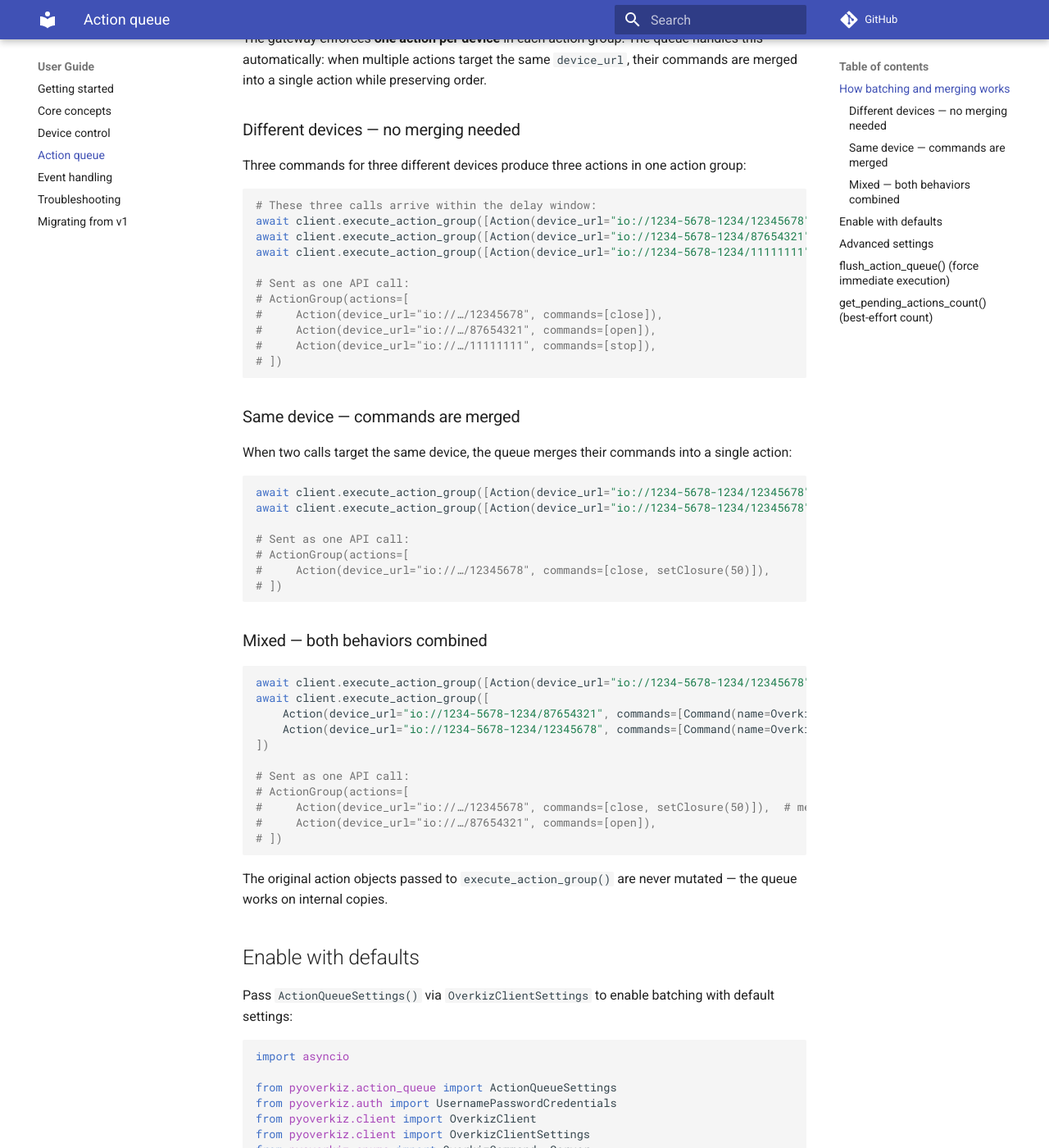
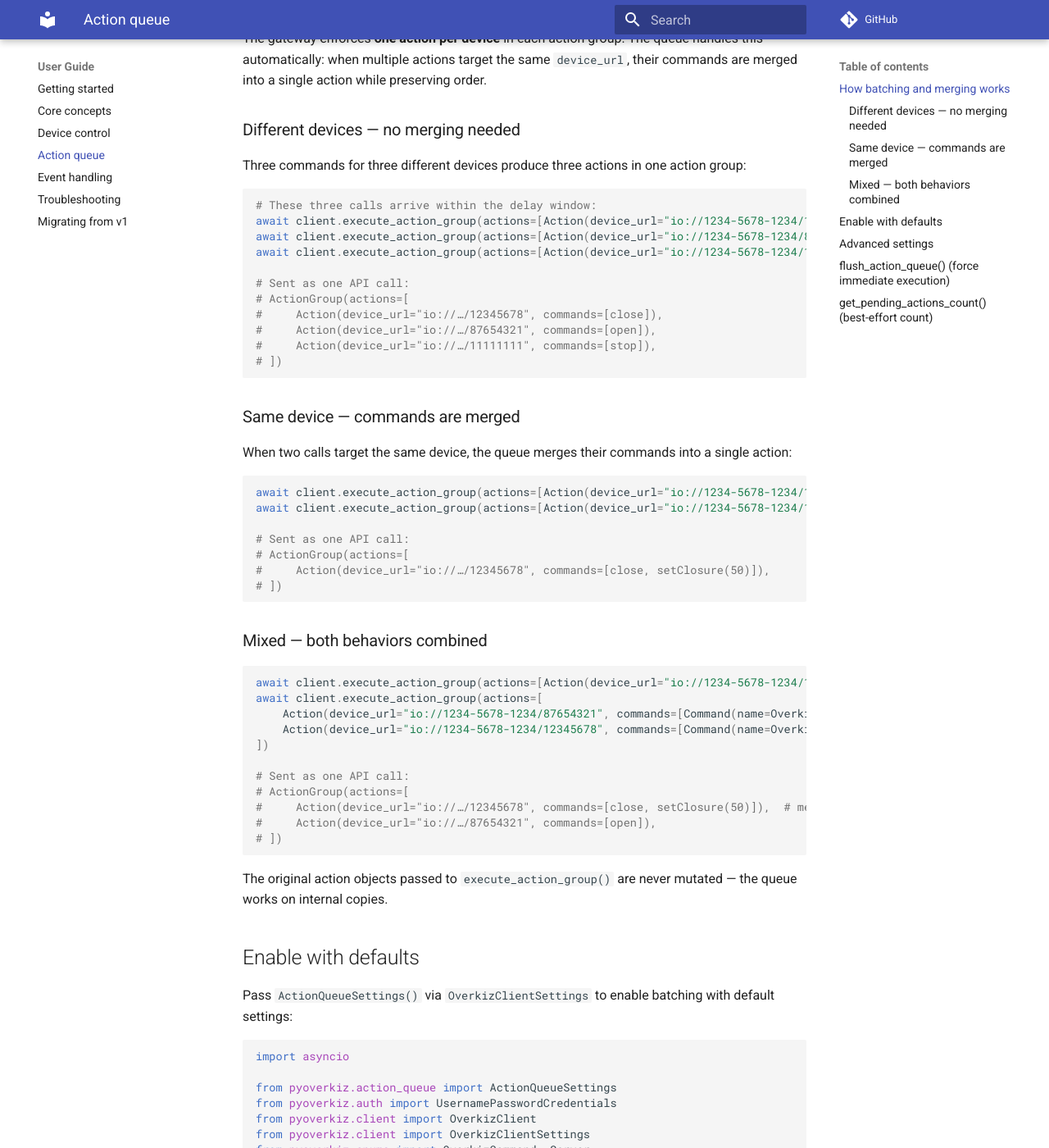
Before and after one commit to iMicknl/python-overkiz-api, an MkDocs documentation site: the page built from docs/action-queue.md, in a window 1280 px wide and 1400 px high, scrolled down 563 px. Shown: the whole window at 82% size. Built offline with MkDocs 1.6.1 and Material for MkDocs 9.7.7, drawn with Linux system fonts in a browser that asks for light colours; comment, search, counter and statistics services are not loaded; some of the changed text lies outside the part shown.

Commit message:
refactor(client)!: keyword-only execute_action_group and typed gateway-selection error (#2120)
## Summary

Final API-polish items before tagging 2.0.0. Both are breaking, so
they're locked in now rather than after release.

- **`execute_action_group()` is keyword-only** —
`actions`/`mode`/`label` must be passed by name, matching the
keyword-only constructor. Updated all callers, doc examples, and the
migration guide.
- **Gateway selection raises `UnsupportedOperationError`** —
`discover_gateways()` / `select_gateway()` previously raised a bare
`TypeError`. They now raise `UnsupportedOperationError` (in the
`BaseOverkizError` hierarchy), so they're catchable alongside other
Overkiz errors.

Also clarified the `open_local_pairing()` docstring. We probed the live
endpoint against both Somfy and Atlantic — both return an empty `{}` on
success — but the response shape under other conditions is unconfirmed,
so the return type stays `Any` and the raw response is passed through
untouched (can be narrowed in a 2.x minor without breaking callers).

## Test plan

- `pytest` — 518 passed
- `ruff check` / `ruff format` — clean
- pre-commit hooks (incl. mypy) pass

````diff
--- a/docs/action-queue.md
+++ b/docs/action-queue.md
@@ -18,9 +18,9 @@
 
 ```python
 # These three calls arrive within the delay window:
-await client.execute_action_group([Action(device_url="io://1234-5678-1234/12345678", commands=[Command(name=OverkizCommand.CLOSE)])])
-await client.execute_action_group([Action(device_url="io://1234-5678-1234/87654321", commands=[Command(name=OverkizCommand.OPEN)])])
-await client.execute_action_group([Action(device_url="io://1234-5678-1234/11111111", commands=[Command(name=OverkizCommand.STOP)])])
+await client.execute_action_group(actions=[Action(device_url="io://1234-5678-1234/12345678", commands=[Command(name=OverkizCommand.CLOSE)])])
+await client.execute_action_group(actions=[Action(device_url="io://1234-5678-1234/87654321", commands=[Command(name=OverkizCommand.OPEN)])])
+await client.execute_action_group(actions=[Action(device_url="io://1234-5678-1234/11111111", commands=[Command(name=OverkizCommand.STOP)])])
 
 # Sent as one API call:
 # ActionGroup(actions=[
@@ -35,8 +35,8 @@
 When two calls target the same device, the queue merges their commands into a single action:
 
 ```python
-await client.execute_action_group([Action(device_url="io://1234-5678-1234/12345678", commands=[Command(name=OverkizCommand.CLOSE)])])
-await client.execute_action_group([Action(device_url="io://1234-5678-1234/12345678", commands=[Command(name=OverkizCommand.SET_CLOSURE, parameters=[50])])])
+await client.execute_action_group(actions=[Action(device_url="io://1234-5678-1234/12345678", commands=[Command(name=OverkizCommand.CLOSE)])])
+await client.execute_action_group(actions=[Action(device_url="io://1234-5678-1234/12345678", commands=[Command(name=OverkizCommand.SET_CLOSURE, parameters=[50])])])
 
 # Sent as one API call:
 # ActionGroup(actions=[
@@ -47,8 +47,8 @@
 ### Mixed — both behaviors combined
 
 ```python
-await client.execute_action_group([Action(device_url="io://1234-5678-1234/12345678", commands=[Command(name=OverkizCommand.CLOSE)])])
-await client.execute_action_group([
+await client.execute_action_group(actions=[Action(device_url="io://1234-5678-1234/12345678", commands=[Command(name=OverkizCommand.CLOSE)])])
+await client.execute_action_group(actions=[
     Action(device_url="io://1234-5678-1234/87654321", commands=[Command(name=OverkizCommand.OPEN)]),
     Action(device_url="io://1234-5678-1234/12345678", commands=[Command(name=OverkizCommand.SET_CLOSURE, parameters=[50])]),
 ])
@@ -91,8 +91,8 @@
     commands=[Command(name=OverkizCommand.OPEN)],
 )
 
-task1 = asyncio.create_task(client.execute_action_group([action1]))
-task2 = asyncio.create_task(client.execute_action_group([action2]))
+task1 = asyncio.create_task(client.execute_action_group(actions=[action1]))
+task2 = asyncio.create_task(client.execute_action_group(actions=[action2]))
 exec_id1, exec_id2 = await asyncio.gather(task1, task2)
 
 print(exec_id1 == exec_id2)
@@ -160,7 +160,7 @@
     commands=[Command(name=OverkizCommand.CLOSE)],
 )
 
-exec_task = asyncio.create_task(client.execute_action_group([action]))
+exec_task = asyncio.create_task(client.execute_action_group(actions=[action]))
 
 # Give it time to enter the queue
 await asyncio.sleep(0.05)
@@ -199,7 +199,7 @@
     commands=[Command(name=OverkizCommand.CLOSE)],
 )
 
-exec_task = asyncio.create_task(client.execute_action_group([action]))
+exec_task = asyncio.create_task(client.execute_action_group(actions=[action]))
 await asyncio.sleep(0.01)
 
 pending = client.get_pending_actions_count()
````
Also changed, not shown: README.md (+3 -2 lines), docs/index.md (+3 -2 lines), docs/migration-v2.md (+2 -0 lines), 4 other files.
